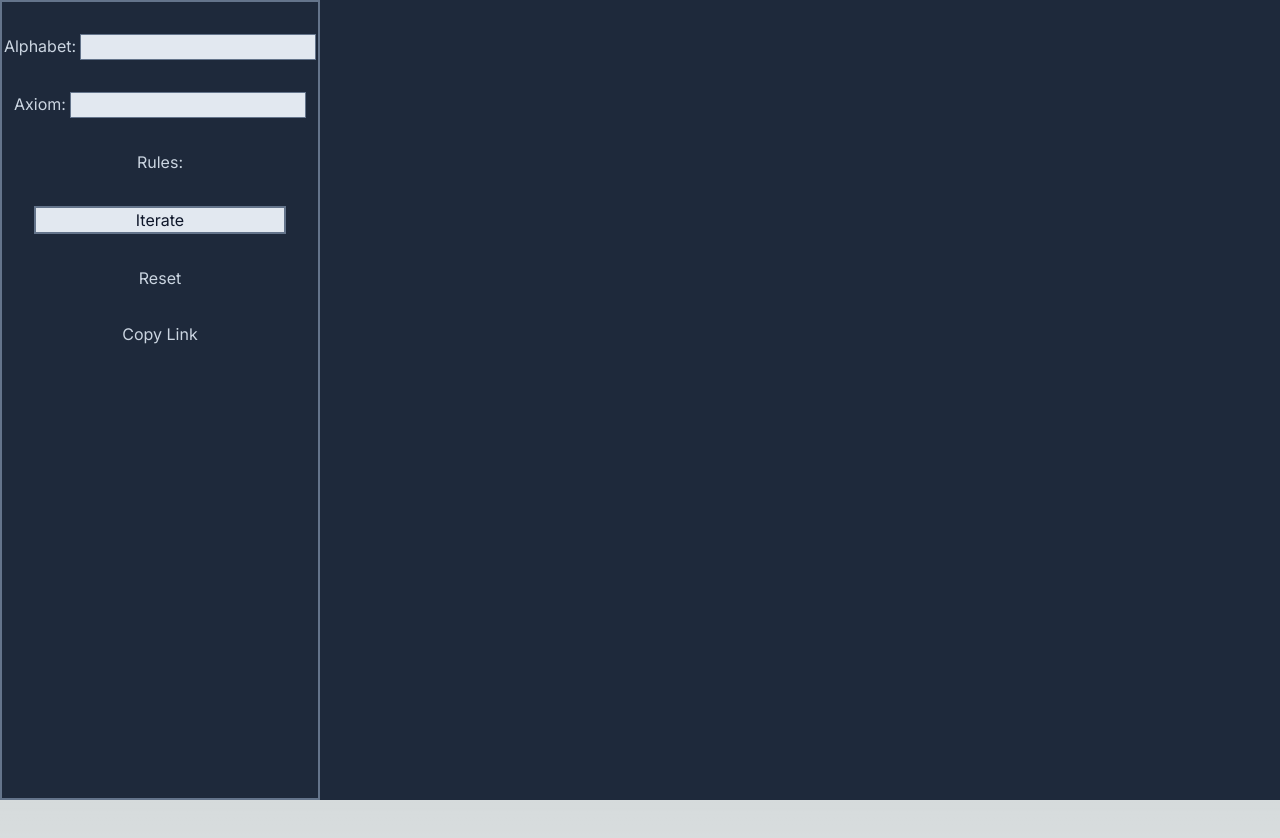
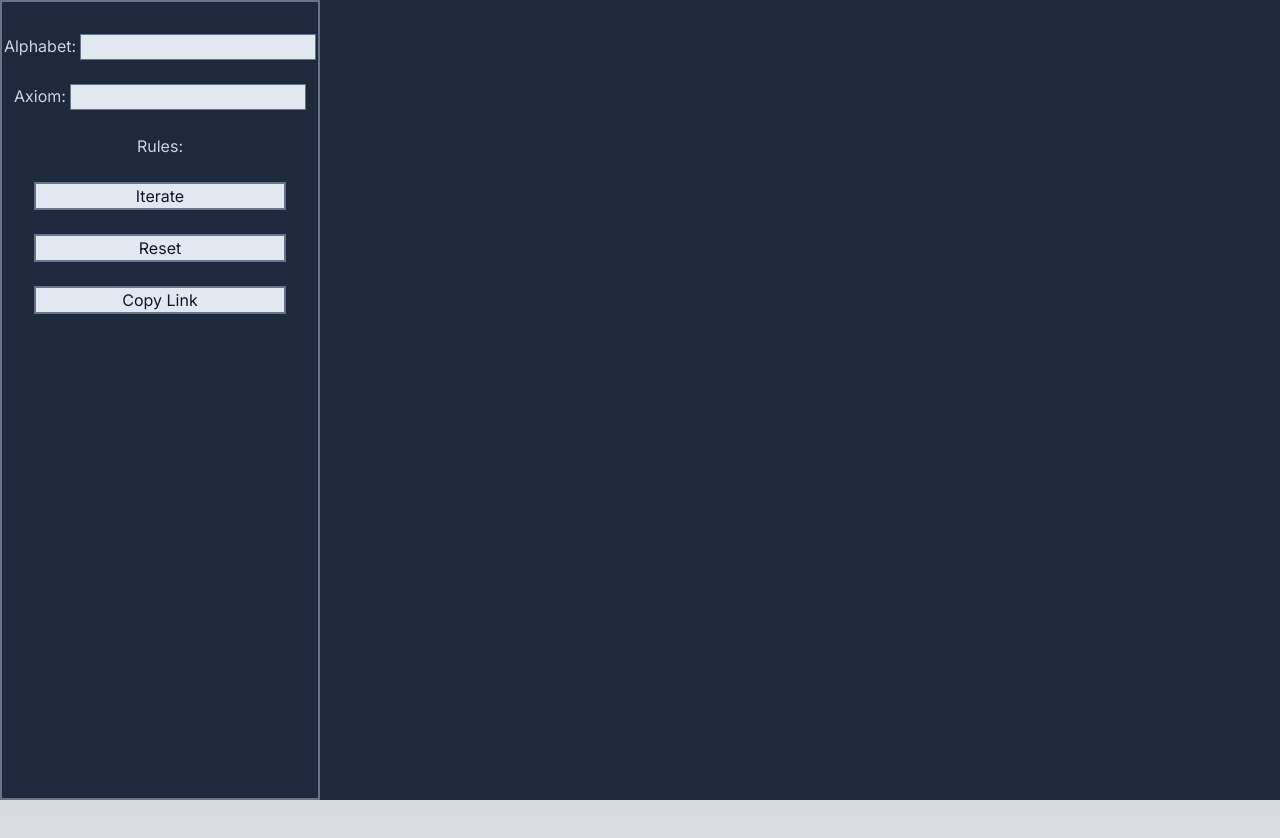
Before and after one commit to cjwurst/l-ink, a Next.js app in the folder l-ink/: page /sandbox in a window 1280 px wide. Shown: the top 838 px of the page. Built offline with nearby package versions, Linux system fonts and the light colour scheme.

Commit message:
add state set handlers to control default values

```diff
--- /dev/null
+++ b/l-ink/src/app/ui/button.tsx
@@ -0,0 +1,15 @@
+import { ReactNode } from "react"
+
+type ButtonProps = {
+    onClick: () => void
+    children?: ReactNode
+}
+
+export default function Button({onClick, children}:ButtonProps) {
+    return <button
+        className="w-full items-center bg-slate-200 border-slate-500 border-2 text-slate-900"
+        onClick={onClick}
+    >
+        {children}
+    </button>
+}
--- a/l-ink/src/app/ui/lSystem.tsx
+++ b/l-ink/src/app/ui/lSystem.tsx
@@ -1,12 +1,13 @@
 "use client"
 
+import { iterateSystem } from "@/app/lib/lSystemHelpers";
 import LSystemDisplay from "@/app/ui/lSystemDisplay";
 import DrawInstruction from "@/app/lib/drawInstruction";
 import { useState } from "react";
 import Alphabet from '@/app/ui/alphabet';
 import Axiom from '@/app/ui/axiom';
 import Ruleset from '@/app/ui/ruleset';
-import IterateButton from '@/app/ui/renderButton';
+import Button from '@/app/ui/button';
 import { encodeDrawInstruction } from "@/app/lib/drawInstruction";
 import URLCharacter from "@/app/lib/urlCharacter";
 
@@ -27,14 +28,29 @@ export default function LSystem({
     const [alphabet, setAlphabet] = useState(defaultAlphabet);
     const [iterateRules, setIterateRules] = useState(defaultIterateRules);
     const [drawRules, setDrawRules] = useState(defaultDrawRules);
-    const [lWord, setLWord] = useState("");
+    const [lWord, setLWord] = useState(defaultAxiom);
+
+    function handleAxiom(term?: string) {
+        term = term || "";
+        setAxiom(term);
+        setLWord(term);
+    }
+
+    function handleAlphabet(term?: string) {
+        term = term || "";
+        setAlphabet(term);
+    }
+
+    function handleIterate() {
+        setLWord(iterateSystem(lWord, iterateRules));
+    }
 
     function handleReset() {
         setAxiom(defaultAxiom);
         setAlphabet(defaultAlphabet);
         setDrawRules(defaultDrawRules);
         setIterateRules(defaultIterateRules);
-        setLWord("");
+        setLWord(defaultAxiom);
     }
 
     function handleCopyLink() {
@@ -61,14 +77,14 @@ export default function LSystem({
 
     return (
         <div className="flex-row">
-            <div className="flex gap-8 p-8 h-screen w-1/4 flex-col items-center justify-start text-slate-300 border-slate-500 border-2">
+            <div className="flex gap-6 p-8 h-screen w-1/4 flex-col items-center justify-start text-slate-300 border-slate-500 border-2">
                 <Alphabet
                     alphabet={alphabet}
-                    onChange={(a:string) => setAlphabet(a)}
+                    onChange={handleAlphabet}
                 />
                 <Axiom
                     axiom={axiom}
-                    onChange={(a:string) => setAxiom(a)}
+                    onChange={handleAxiom}
                 />
                 <Ruleset
                     alphabet={alphabet}
@@ -77,11 +93,9 @@ export default function LSystem({
                     drawRules={drawRules}
                     onChangeDrawRules={(r:Map<string, DrawInstruction>) => setDrawRules(r)}
                 />
-                <div className="w-full items-center bg-slate-200 border-slate-500 border-2 text-slate-900">
-                    <IterateButton />
-                </div>
-                <button onClick={handleReset}>Reset</button>
-                <button onClick={handleCopyLink}>Copy Link</button>
+                <Button onClick={handleIterate}>Iterate</Button>
+                <Button onClick={handleReset}>Reset</Button>
+                <Button onClick={handleCopyLink}>Copy Link</Button>
                 {lWord}
             </div>
             <LSystemDisplay
```
